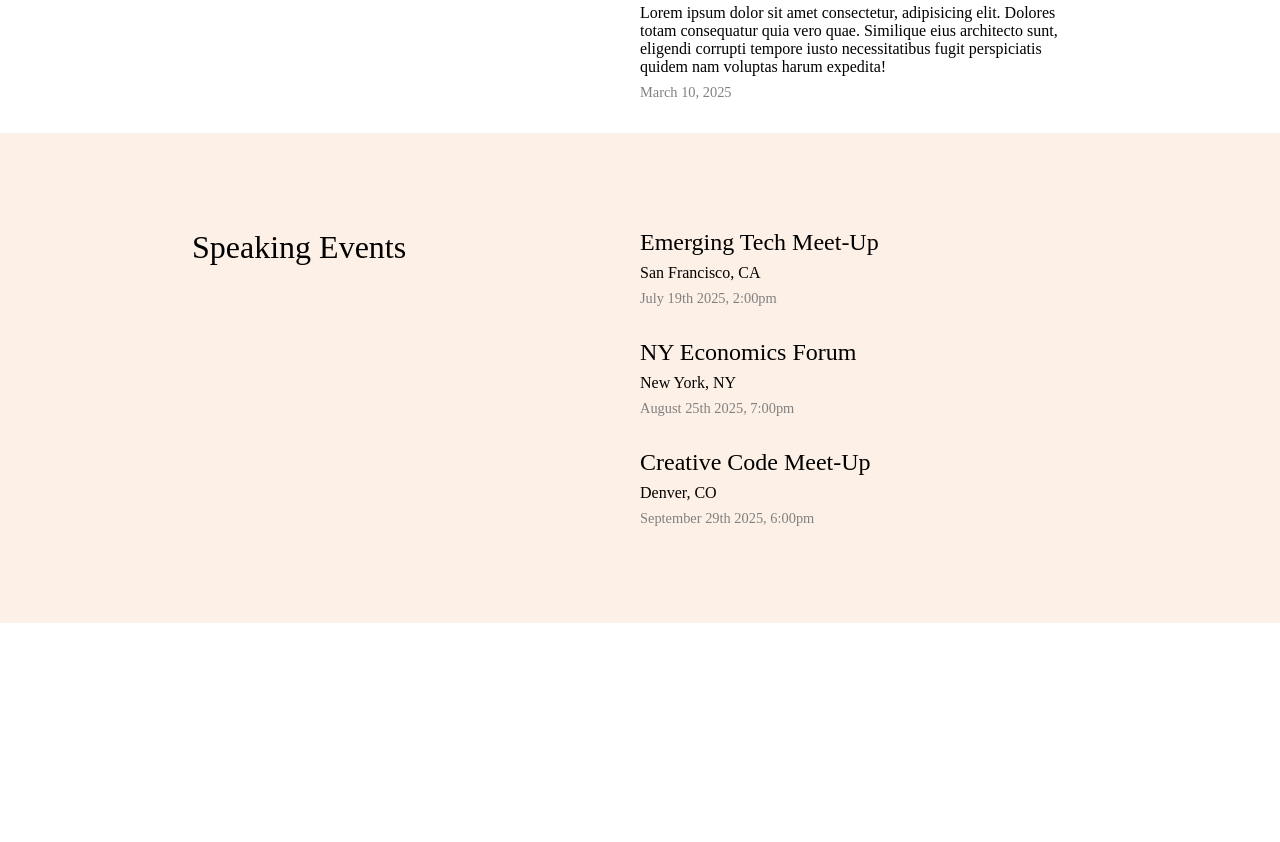
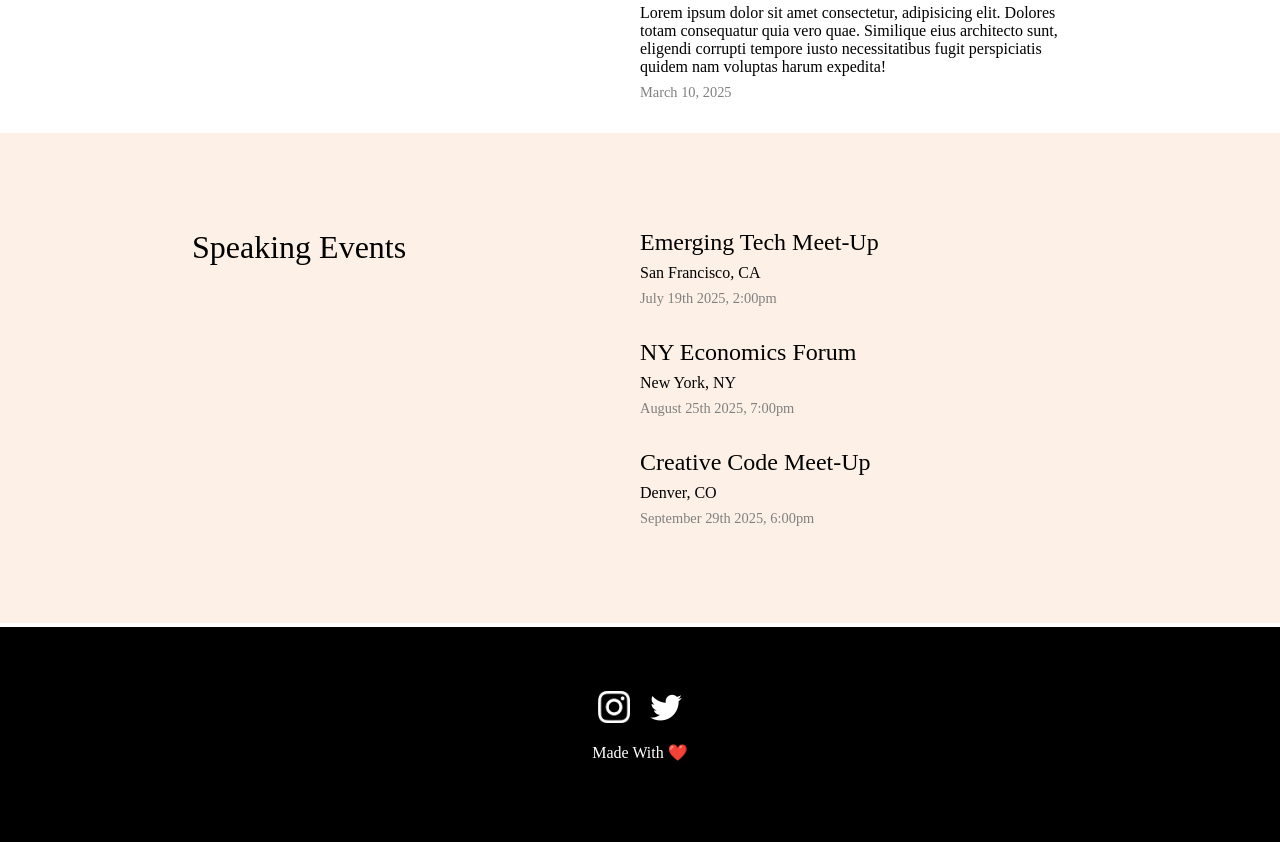
Before and after one commit to mattbuckwell/cv-project, a plain HTML site: page index.html in a window 1280 px wide. Shown: the part 1529-2371 px from the top of the page. Before the commit the page ends 2156 px from the top, so only its background shows below. Drawn offline with Linux system fonts and the light colour scheme; a web font is replaced by a local one.

Commit message:
made a simple footer

```diff
--- a/index.html
+++ b/index.html
@@ -107,5 +107,12 @@
         </div>
       </div>
     </section>
+    <footer>
+      <div class="footer-content">
+        <img src="images/instagram.png" alt="" />
+        <img src="images/twitter.png" alt="" />
+        <p>Made With ❤️</p>
+      </div>
+    </footer>
   </body>
 </html>
--- a/style.css
+++ b/style.css
@@ -150,3 +150,19 @@ body {
     color: grey;
     margin-bottom: 32px;
 }
+
+footer {
+    background-color: #000;
+    color: #fff;
+    padding: 64px;
+}
+
+.footer-content {
+    text-align: center;
+}
+
+footer img {
+    width: 2rem;
+    height: 2rem;
+    margin: 0 8px;
+}
```
